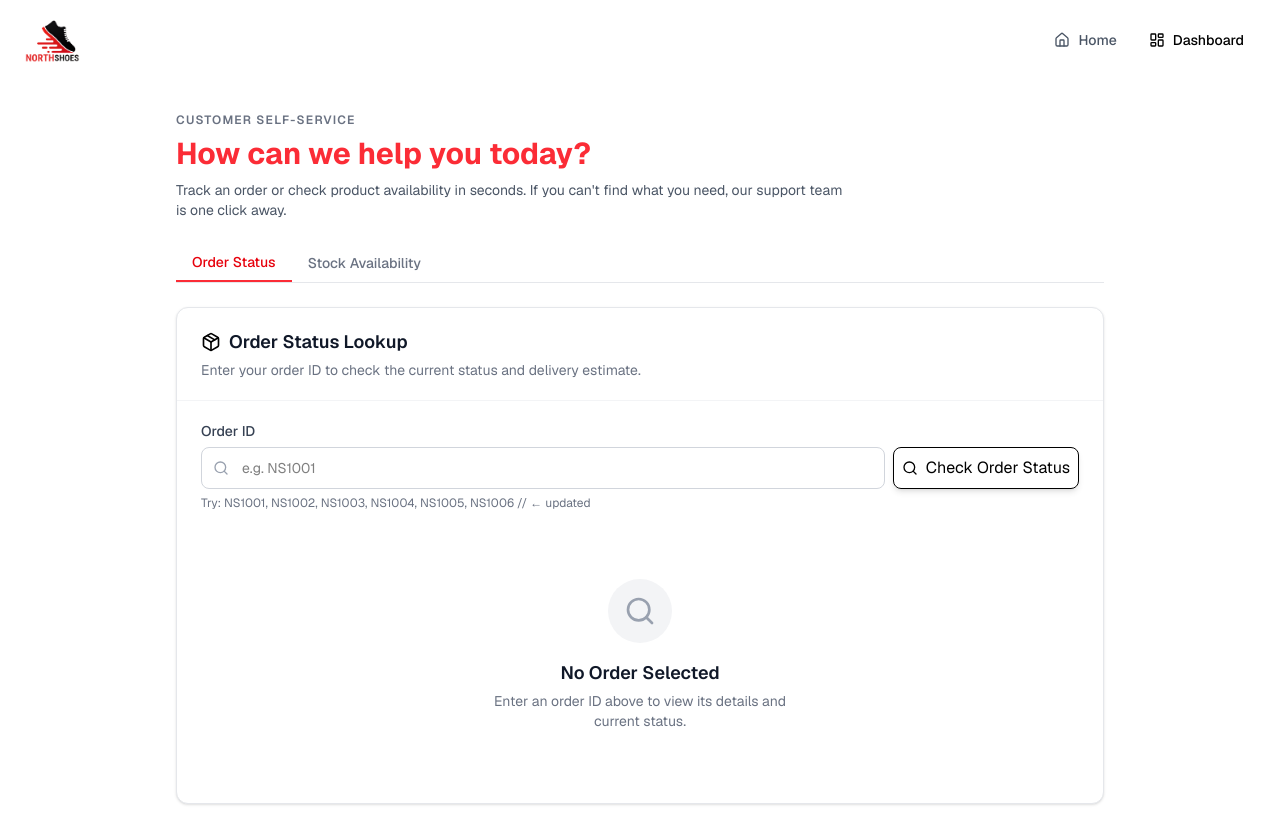
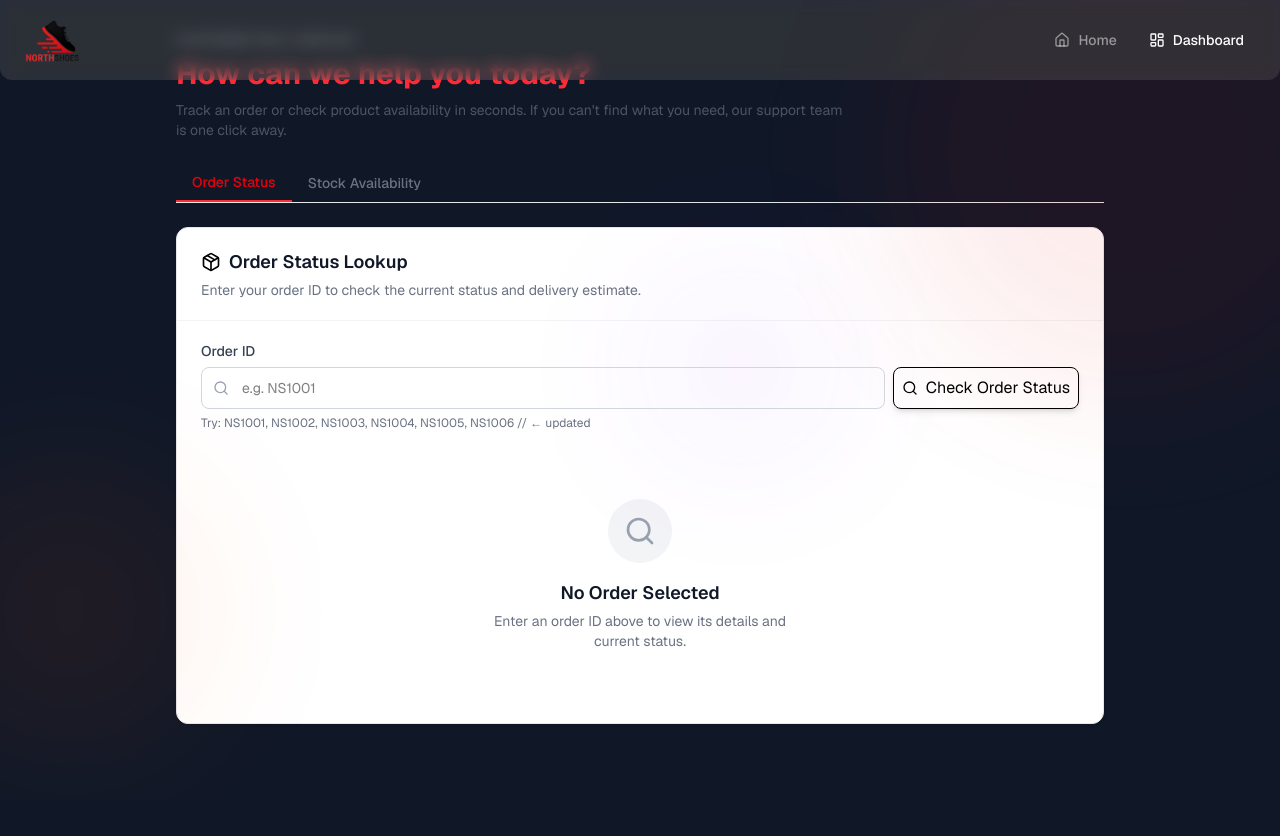
Before and after one commit to StevetheRebel/group31, a Next.js app: page /dashboard in a window 1280 px wide. After the commit the page ends 800 px from the top, so only its background shows below. Built offline with nearby package versions, Linux system fonts and the light colour scheme.

Commit message:
feat: updated NavigationBar styling - improved layout and header appearance

```diff
--- a/src/app/layout.tsx
+++ b/src/app/layout.tsx
@@ -28,9 +28,15 @@ export default function RootLayout({
       lang="en"
       className={`${geistSans.variable} ${geistMono.variable} h-full antialiased`}
     >
-      <body className="min-h-full">
+      <body className="min-h-full bg-gray-900 font-san ">
         <div className="max-w-350 mx-auto">
           <NavigationBar />
+          {/* Animated background shapes */}
+          <div className="fixed inset-0 pointer-events-none overflow-hidden">
+            <div className="absolute w-125 h-125 bg-red-600/10 -top-25 -right-25 rounded-full blur-[80px] animate-pulse" />
+            <div className="absolute w-75 h-75 bg-orange-500/10 bottom-10 -left-20 rounded-full blur-[80px] animate-pulse delay-1000" />
+            <div className="absolute w-50 h-50 bg-purple-500/10 top-1/3 left-1/2 rounded-full blur-[80px] animate-pulse delay-700" />
+          </div>
           <main className="flex-1">{children}</main>
         </div>
       </body>
--- a/src/components/NavigationBar.tsx
+++ b/src/components/NavigationBar.tsx
@@ -28,9 +28,9 @@ export default function NavigationBar() {
   const pathname = usePathname();
 
   return (
-    <header className="w-full px-6 py-3 flex items-center justify-between">
+    <header className="fixed z-100 w-full max-w-350 px-6 py-3 flex items-center justify-between bg-white/10 backdrop-saturate-50 backdrop-blur-sm rounded-b-xl">
       {/* Logo */}
-      <Link href="/" className="relative w-12 h-12 md:w-14 md:h-14 flex-shrink-0">
+      <Link href="/" className="relative w-12 h-12 md:w-14 md:h-14 shrink-0">
         <Image
           src="/northstar-logo.png"
           alt="Northstar Logo"
@@ -53,8 +53,8 @@ export default function NavigationBar() {
                     flex items-center gap-2 px-3 py-2 rounded-md text-sm font-medium transition-colors
                     ${
                       isActive
-                        ? "bg-primary/10 text-primary"
-                        : "text-gray-600 hover:bg-gray-100 hover:text-gray-900"
+                        ? " text-white"
+                        : "text-white/50 hover:text-white "
                     }
                   `}
                 >
```
